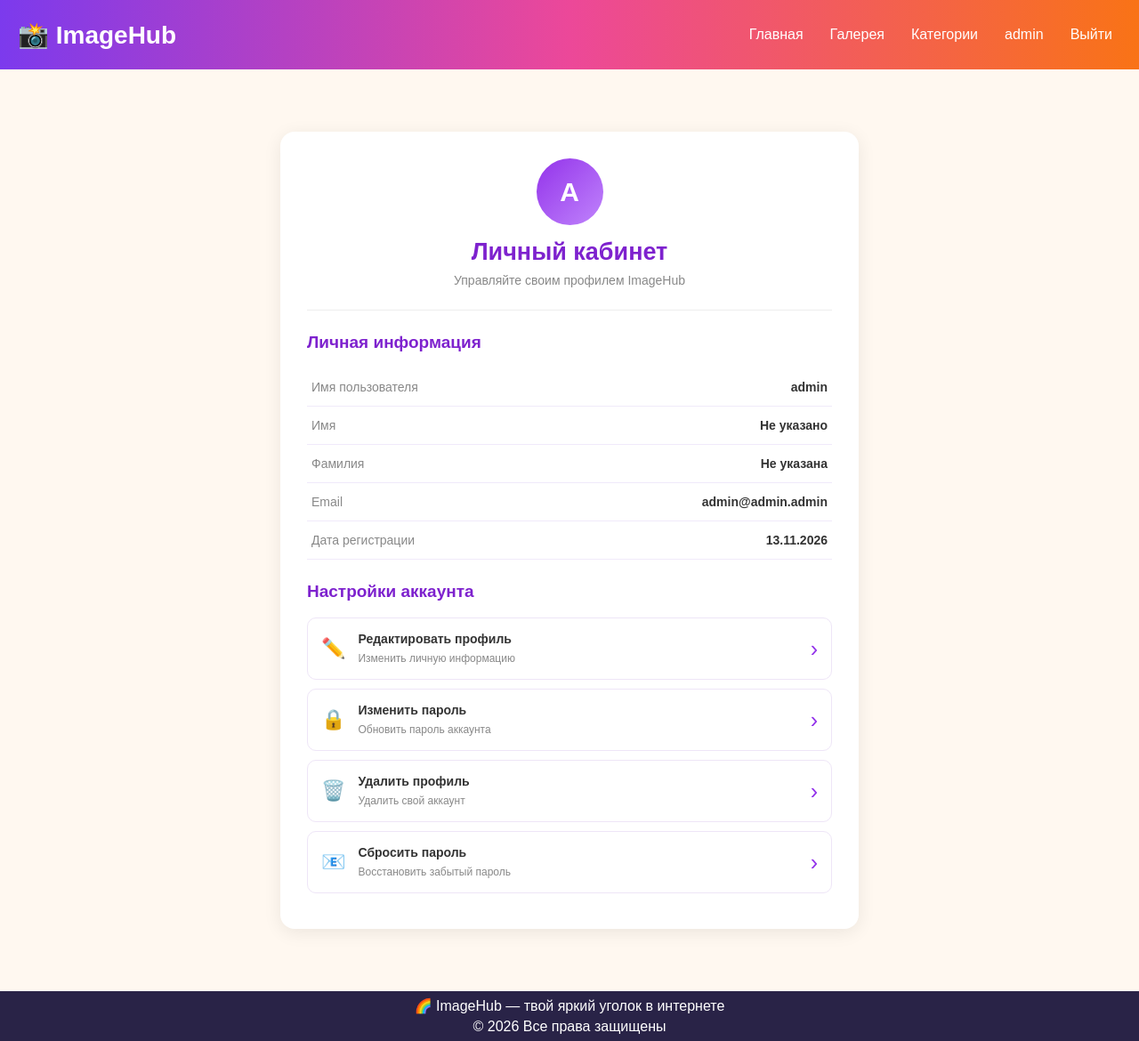
After one commit to EMentuz/ImageHub, a Django app: page /users/profile in a window 1280 px wide. The commit adds this page. Shown: the whole page at 89% size. Run offline with Django 5.2, Linux system fonts and the light colour scheme; a user stored in the database is signed in.

Commit message:
Создана страница профиля

````diff
--- a/ImageHub/static/css/style.css
+++ b/ImageHub/static/css/style.css
@@ -563,3 +563,117 @@ footer p {
 .success-button:hover {
     background: #7e22ce;
 }
+
+.profile-container {
+    max-width: 650px;
+    margin: 40px auto;
+    padding: 30px;
+    background: white;
+    border-radius: 16px;
+    box-shadow: 0 4px 20px rgba(0, 0, 0, 0.08);
+}
+
+.profile-header {
+    text-align: center;
+    padding-bottom: 25px;
+    border-bottom: 1px solid #eee;
+}
+
+.profile-avatar {
+    width: 75px;
+    height: 75px;
+    margin: 0 auto 15px;
+    display: flex;
+    align-items: center;
+    justify-content: center;
+    border-radius: 50%;
+    background: linear-gradient(135deg, #9333ea, #c084fc);
+    color: white;
+    font-size: 30px;
+    font-weight: bold;
+}
+
+.profile-header h1 {
+    margin-bottom: 8px;
+    color: #7e22ce;
+    font-size: 27px;
+}
+
+.profile-header p {
+    color: #888;
+    font-size: 14px;
+}
+
+.profile-info,
+.profile-actions {
+    margin-top: 25px;
+}
+
+.profile-info h2,
+.profile-actions h2 {
+    margin-bottom: 18px;
+    color: #7e22ce;
+    font-size: 19px;
+}
+
+.profile-field {
+    display: flex;
+    justify-content: space-between;
+    gap: 15px;
+    padding: 13px 5px;
+    border-bottom: 1px solid #f0eafa;
+}
+
+.profile-field span {
+    color: #888;
+    font-size: 14px;
+}
+
+.profile-field strong {
+    color: #333;
+    font-size: 14px;
+    text-align: right;
+    overflow-wrap: anywhere;
+}
+
+.profile-action {
+    display: flex;
+    align-items: center;
+    gap: 14px;
+    padding: 15px;
+    margin-bottom: 10px;
+    border: 1px solid #eee5f7;
+    border-radius: 10px;
+    color: #333;
+    text-decoration: none;
+    transition: background 0.2s, border-color 0.2s;
+}
+
+.profile-action:hover {
+    background: #faf5ff;
+    border-color: #d8b4fe;
+}
+
+.profile-action > span:first-child {
+    font-size: 22px;
+}
+
+.profile-action div {
+    flex: 1;
+}
+
+.profile-action strong {
+    display: block;
+    margin-bottom: 4px;
+    font-size: 14px;
+}
+
+.profile-action small {
+    color: #888;
+    font-size: 12px;
+}
+
+.action-arrow {
+    color: #9333ea;
+    font-size: 25px;
+}
--- a/ImageHub/templates/base.html
+++ b/ImageHub/templates/base.html
@@ -26,7 +26,8 @@
                     <a href="{% url 'register' %}">Регистрация</a>
 
                 {% else %}
-                {{user}}
+                <a href="{% url 'profile' %}">{{user}}</a>
+
                 <form action="{% url 'logout' %}" method="post">
                     {% csrf_token %}
                     <button type="submit" class="nav-link">Выйти</button>
--- /dev/null
+++ b/ImageHub/templates/profile.html
@@ -0,0 +1,91 @@
+
+{% extends 'base.html' %}
+
+{% block title %}Личный кабинет | ImageHub{% endblock %}
+
+{% block content %}
+
+<div class="profile-container">
+
+    <div class="profile-header">
+        <div class="profile-avatar">
+            {{ user.username|first|upper }}
+        </div>
+
+        <h1>Личный кабинет</h1>
+        <p>Управляйте своим профилем ImageHub</p>
+    </div>
+
+    <div class="profile-info">
+        <h2>Личная информация</h2>
+
+        <div class="profile-field">
+            <span>Имя пользователя</span>
+            <strong>{{ user.username }}</strong>
+        </div>
+
+        <div class="profile-field">
+            <span>Имя</span>
+            <strong>{{ user.first_name|default:"Не указано" }}</strong>
+        </div>
+
+        <div class="profile-field">
+            <span>Фамилия</span>
+            <strong>{{ user.last_name|default:"Не указана" }}</strong>
+        </div>
+
+        <div class="profile-field">
+            <span>Email</span>
+            <strong>{{ user.email|default:"Не указан" }}</strong>
+        </div>
+
+        <div class="profile-field">
+            <span>Дата регистрации</span>
+            <strong>{{ user.date_joined|date:"d.m.Y" }}</strong>
+        </div>
+    </div>
+
+    <div class="profile-actions">
+        <h2>Настройки аккаунта</h2>
+
+        <a href="#" class="profile-action">
+            <span>✏️</span>
+            <div>
+                <strong>Редактировать профиль</strong>
+                <small>Изменить личную информацию</small>
+            </div>
+            <span class="action-arrow">›</span>
+        </a>
+
+        <a href="{% url 'password_change' %}" class="profile-action">
+            <span>🔒</span>
+            <div>
+                <strong>Изменить пароль</strong>
+                <small>Обновить пароль аккаунта</small>
+            </div>
+            <span class="action-arrow">›</span>
+        </a>
+
+        <a href="#" class="profile-action">
+            <span>🗑️</span>
+            <div>
+                <strong>Удалить профиль</strong>
+                <small>Удалить свой аккаунт</small>
+            </div>
+            <span class="action-arrow">›</span>
+        </a>
+
+        <a href="#" class="profile-action">
+            <span>📧</span>
+            <div>
+                <strong>Сбросить пароль</strong>
+                <small>Восстановить забытый пароль</small>
+            </div>
+            <span class="action-arrow">›</span>
+        </a>
+    </div>
+
+</div>
+
+{% endblock %}
+```
--- a/ImageHub/users/urls.py
+++ b/ImageHub/users/urls.py
@@ -1,9 +1,10 @@
 from django.urls import path
 from django.contrib.auth import views as auth_views
-from .views import Register, UserPasswordChangeView, UserPasswordChangeDoneView
+from .views import Register, UserPasswordChangeView, UserPasswordChangeDoneView, profile
 
 urlpatterns = [
     # path('', include('django.contrib.auth.urls')),
+    path('profile', profile, name="profile"),
     path('login/', auth_views.LoginView.as_view(redirect_authenticated_user=True), name='login'),
     path('logout/', auth_views.LogoutView.as_view(), name='logout'),
     path('register/', Register.as_view(), name='register'),
--- a/ImageHub/users/views.py
+++ b/ImageHub/users/views.py
@@ -1,10 +1,10 @@
-from django.contrib.auth import authenticate, login
 from django.contrib.auth.mixins import LoginRequiredMixin
 from django.contrib.auth.views import PasswordChangeView, PasswordChangeDoneView
 from django.shortcuts import render, redirect
 from django.urls import reverse_lazy
 from django.views import View
 from .forms import UserRegistrationForm, UserPasswordChangeForm
+from django.contrib.auth.decorators import login_required
 
 
 class Register(View):
@@ -65,3 +65,7 @@ class UserPasswordChangeDoneView(PasswordChangeDoneView):
     # записывает password_changed = True в сессию. Django перенаправляет пользователя на страницу успешной смены пароля.
     # dispatch() проверяет наличие маркера. pop() получает маркер и одновременно удаляет его из сессии.
     # Если пользователь попробует открыть страницу повторно, маркера уже не будет — его перенаправит на главную.
+
+@login_required(login_url='/users/login/')
+def profile(request):
+    return render (request, 'profile.html')
````
Also changed, not shown: ImageHub/db.sqlite3.
